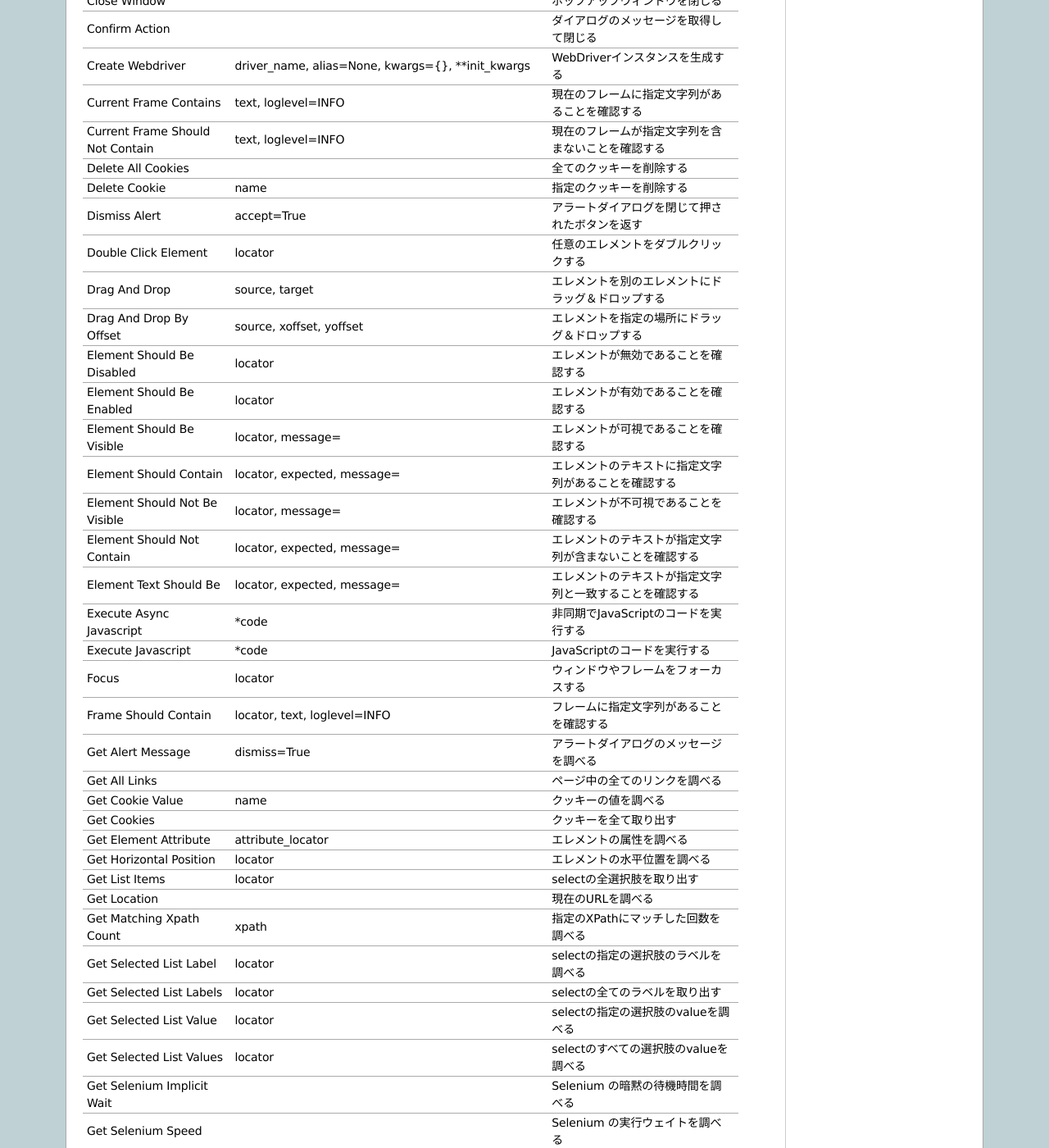
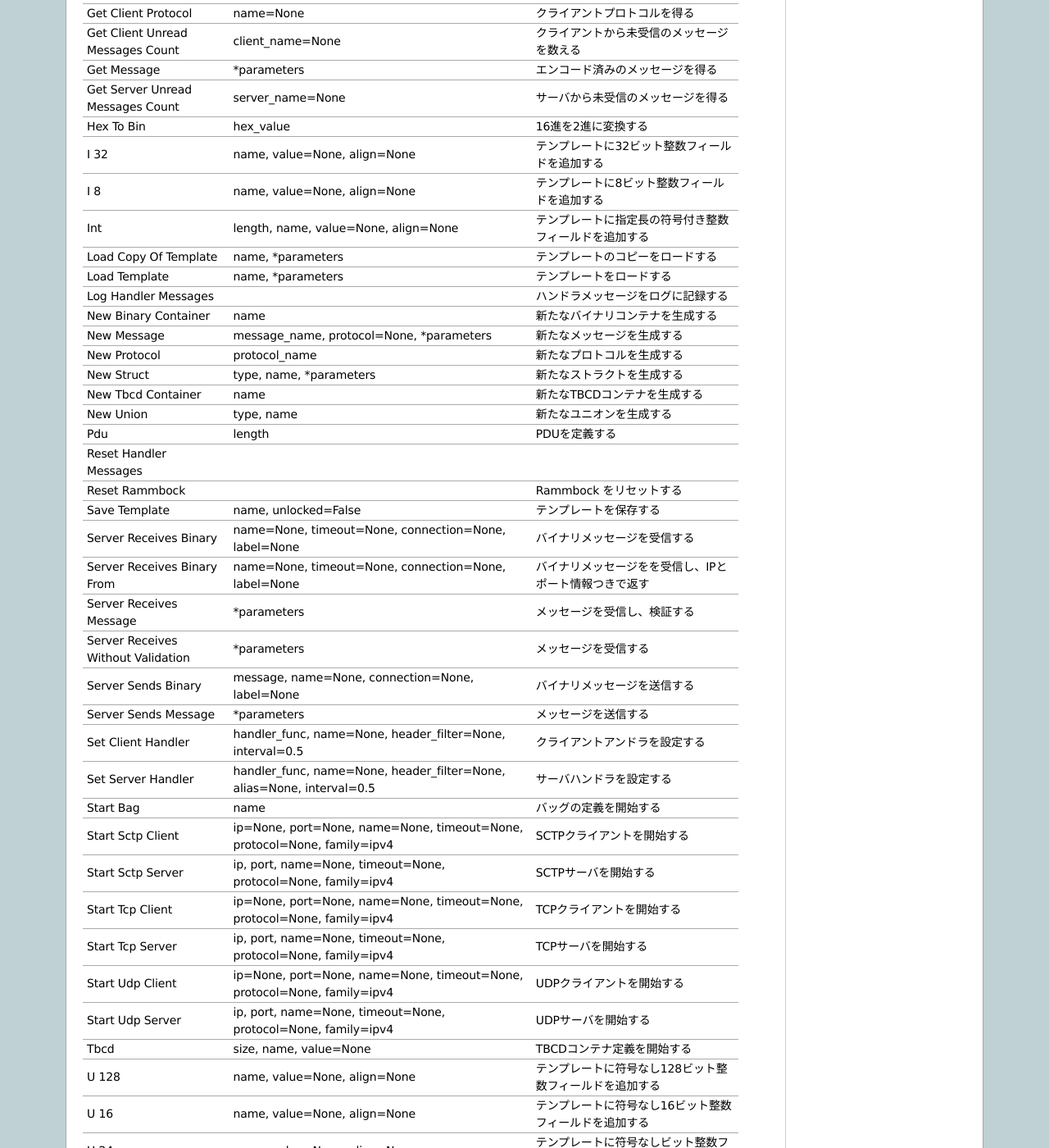
Before and after one commit to whosaysni/robotframework-ja, a Sphinx documentation site: the page built from docs/cheatsheet.rst, in a window 1280 px wide and 1400 px high, scrolled down 15112 px. Shown: the whole window at 82% size. Built offline with Sphinx 7.4.7, drawn with Linux system fonts in a browser that asks for light colours; some of the changed text lies outside the part shown.

Commit message:
チートシートに Rammbock を追加した。

```diff
--- a/docs/cheatsheet.rst
+++ b/docs/cheatsheet.rst
@@ -1421,223 +1421,223 @@ MQTTLibrary
       - topic
       - 指定トピックの subscribe を終了する
 
-.. Rammbock
-  -------------------------
-  .. list-table::
+Rammbock
+-------------------------
+.. list-table::
 
     * - キーワード
       - 引数
       - 説明
     * - Accept Connection
       - name=None, alias=None
-      -
+      - サーバへの接続を受け入れる
     * - Array
       - size, type, name, \*parameters
-      -
+      - 新たなアレイタイプを定義する
     * - Bin
       - size, name, value=None
-      -
+      - テンプレートに2進フィールドを追加する
     * - Bin To Hex
       - bin_value
-      -
+      - 2進から16進に変換する
     * - Case
       - size, kw, \*parameters
-      -
+      - バッグデータのエレメントを追加する
     * - Chars
       - length, name, value=None, terminator=None
-      -
+      - テンプレートに文字列アレイを追加する
     * - Clear Message Streams
       -
-      -
+      - 入力メッセージストリームをリセットする
     * - Client Receives Binary
       - name=None, timeout=None, label=None
-      -
+      - バイナリメッセージを受信する
     * - Client Receives Message
       - \*parameters
-      -
+      - テンプレートに従ってメッセージを受信し、検証する
     * - Client Receives Without Validation
       - \*parameters
-      -
+      - テンプレートに従ってメッセージを受信する
     * - Client Sends Binary
       - message, name=None, label=None
-      -
+      - バイナリメッセージを送信する
     * - Client Sends Message
       - \*parameters
-      -
+      - メッセージを送信する
     * - Conditional
       - condition, name
-      -
+      - 条件付きエレメントの定義を開始する
     * - Connect
       - host, port, name=None
-      -
+      - クライアントに接続する
     * - Container
       - name, length, type, \*parameters
-      -
+      - コンテナを定義する
     * - Embed Seqdiag Sequence
       -
-      -
+      - シーケンスダイアグラムを生成してログファイルに保存する
     * - End Bag
       -
-      -
+      - バッグデータの定義を終了する
     * - End Binary Container
       -
-      -
+      - バイナリコンテナの定義を終了する
     * - End Conditional
       -
-      -
+      - 条件付きエレメントの
     * - End Protocol
       -
-      -
+      - プロトコルの定義を終了する
     * - End Struct
       -
-      -
+      - ストラクトの定義を終了する
     * - End Tbcd Container
       -
-      -
+      - TBCDコンテナの定義を終了する
     * - End Union
       -
-      -
+      - ユニオンの定義を終了する
     * - Get Client Protocol
       - name=None
-      -
+      - クライアントプロトコルを得る
     * - Get Client Unread Messages Count
       - client_name=None
-      -
+      - クライアントから未受信のメッセージを数える
     * - Get Message
       - \*parameters
-      -
+      - エンコード済みのメッセージを得る
     * - Get Server Unread Messages Count
       - server_name=None
-      -
+      - サーバから未受信のメッセージを得る
     * - Hex To Bin
       - hex_value
-      -
+      - 16進を2進に変換する
     * - I 32
       - name, value=None, align=None
-      -
+      - テンプレートに32ビット整数フィールドを追加する
     * - I 8
       - name, value=None, align=None
-      -
+      - テンプレートに8ビット整数フィールドを追加する
     * - Int
       - length, name, value=None, align=None
-      -
+      - テンプレートに指定長の符号付き整数フィールドを追加する
     * - Load Copy Of Template
       - name, \*parameters
-      -
+      - テンプレートのコピーをロードする
     * - Load Template
       - name, \*parameters
-      -
+      - テンプレートをロードする
     * - Log Handler Messages
       -
-      -
+      - ハンドラメッセージをログに記録する
     * - New Binary Container
       - name
-      -
+      - 新たなバイナリコンテナを生成する
     * - New Message
       - message_name, protocol=None, \*parameters
-      -
+      - 新たなメッセージを生成する
     * - New Protocol
       - protocol_name
-      -
+      - 新たなプロトコルを生成する
     * - New Struct
       - type, name, \*parameters
-      -
+      - 新たなストラクトを生成する
     * - New Tbcd Container
       - name
-      -
+      - 新たなTBCDコンテナを生成する
     * - New Union
       - type, name
-      -
+      - 新たなユニオンを生成する
     * - Pdu
       - length
-      -
+      - PDUを定義する
     * - Reset Handler Messages
       -
       -
     * - Reset Rammbock
       -
-      -
+      - Rammbock をリセットする
     * - Save Template
       - name, unlocked=False
-      -
+      - テンプレートを保存する
     * - Server Receives Binary
       - name=None, timeout=None, connection=None, label=None
-      -
+      - バイナリメッセージを受信する
     * - Server Receives Binary From
       - name=None, timeout=None, connection=None, label=None
-      -
+      - バイナリメッセージをを受信し、IPとポート情報つきで返す
     * - Server Receives Message
       - \*parameters
-      -
+      - メッセージを受信し、検証する
     * - Server Receives Without Validation
       - \*parameters
-      -
+      - メッセージを受信する
     * - Server Sends Binary
       - message, name=None, connection=None, label=None
-      -
+      - バイナリメッセージを送信する
     * - Server Sends Message
       - \*parameters
-      -
+      - メッセージを送信する
     * - Set Client Handler
       - handler_func, name=None, header_filter=None, interval=0.5
-      -
+      - クライアントアンドラを設定する
     * - Set Server Handler
       - handler_func, name=None, header_filter=None, alias=None, interval=0.5
-      -
+      - サーバハンドラを設定する
     * - Start Bag
       - name
-      -
+      - バッグの定義を開始する
     * - Start Sctp Client
       - ip=None, port=None, name=None, timeout=None, protocol=None, family=ipv4
-      -
+      - SCTPクライアントを開始する
     * - Start Sctp Server
       - ip, port, name=None, timeout=None, protocol=None, family=ipv4
-      -
+      - SCTPサーバを開始する
     * - Start Tcp Client
       - ip=None, port=None, name=None, timeout=None, protocol=None, family=ipv4
-      -
+      - TCPクライアントを開始する
     * - Start Tcp Server
       - ip, port, name=None, timeout=None, protocol=None, family=ipv4
-      -
+      - TCPサーバを開始する
     * - Start Udp Client
       - ip=None, port=None, name=None, timeout=None, protocol=None, family=ipv4
-      -
+      - UDPクライアントを開始する
     * - Start Udp Server
       - ip, port, name=None, timeout=None, protocol=None, family=ipv4
-      -
+      - UDPサーバを開始する
     * - Tbcd
       - size, name, value=None
-      -
+      - TBCDコンテナ定義を開始する
     * - U 128
       - name, value=None, align=None
-      -
+      - テンプレートに符号なし128ビット整数フィールドを追加する
     * - U 16
       - name, value=None, align=None
-      -
+      - テンプレートに符号なし16ビット整数フィールドを追加する
     * - U 24
       - name, value=None, align=None
-      -
+      - テンプレートに符号なしビット整数フィールドを追加する
     * - U 32
       - name, value=None, align=None
-      -
+      - テンプレートに符号なし32ビット整数フィールドを追加する
     * - U 40
       - name, value=None, align=None
-      -
+      - テンプレートに符号なし40ビット整数フィールドを追加する
     * - U 64
       - name, value=None, align=None
-      -
+      - テンプレートに符号なし64ビット整数フィールドを追加する
     * - U 8
       - name, value=None, align=None
-      -
+      - テンプレートに符号なし8ビット整数フィールドを追加する
     * - Uint
       - length, name, value=None, align=None
-      -
+      - テンプレートに符号なし整数フィールドを追加する
     * - Validate Message
       - msg, \*parameters
-      -
+      - メッセージを検証する
     * - Value
       - name, value
-      -
+      - フィールドのデフォルト値を定義する
 
 Selenium2Library
 -------------------------
```
